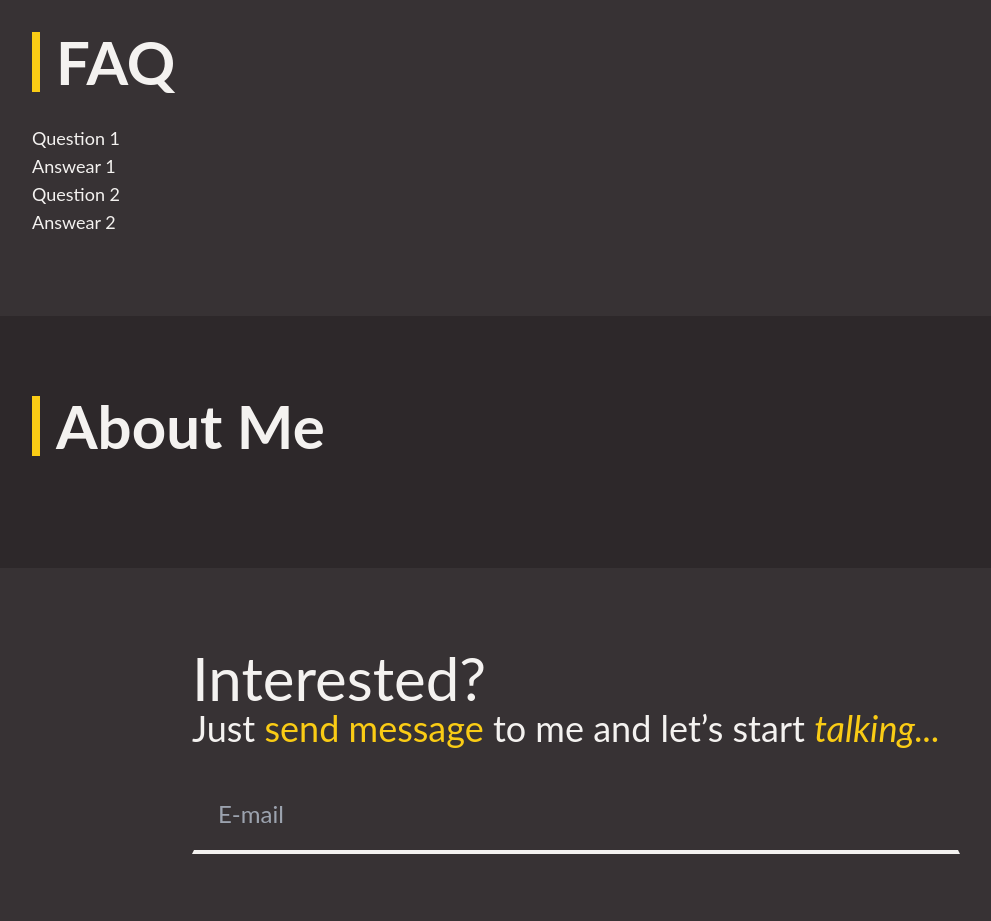
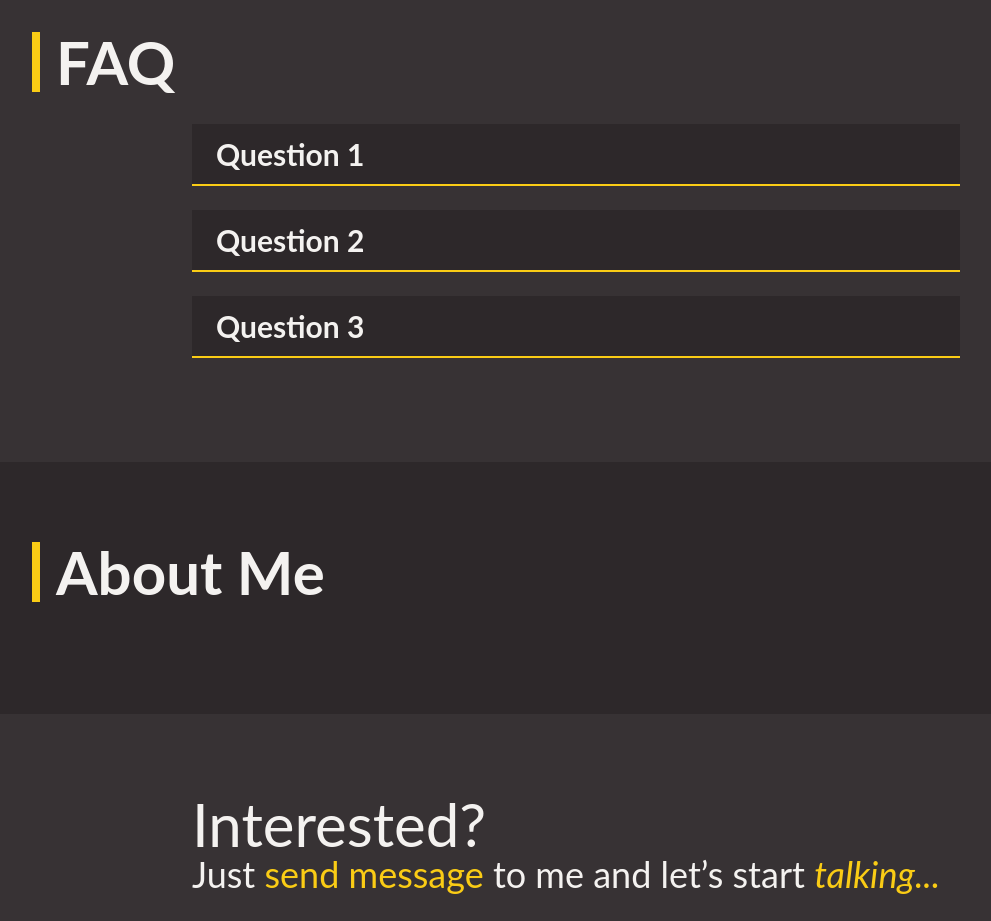
Before and after one commit to marcelmos/default-web-project, a React (Create React App) app: page / in a window 1280 px wide. Shown: the part 1800-2721 px from the top of the page, without its empty margins (64-1055 px from the left). Built offline with nearby package versions, Linux system fonts and the light colour scheme.

Commit message:
FAQ section

```diff
--- a/src/components/sections/FAQ.js
+++ b/src/components/sections/FAQ.js
@@ -1,20 +1,60 @@
 
 
 export default function FAQ(){
+    // Element data
+    const faqData = [
+        {
+            question: 'Question 1',
+            answear: 'Lorem ipsum, dolor sit amet consectetur adipisicing elit. Quibusdam ratione alias accusantium cum. Aut illum eius ipsam totam inventore maiores quod dolor voluptates, vero, quos consectetur nihil quidem officia? Aliquid.',
+        },
+        {
+            question: 'Question 2',
+            answear: 'Lorem ipsum, dolor sit amet consectetur adipisicing elit. Quibusdam ratione alias accusantium cum. Aut illum eius ipsam totam inventore maiores quod dolor voluptates, vero, quos consectetur nihil quidem officia? Aliquid.',
+        },
+        {
+            question: 'Question 3',
+            answear: 'Lorem ipsum, dolor sit amet consectetur adipisicing elit. Quibusdam ratione alias accusantium cum. Aut illum eius ipsam totam inventore maiores quod dolor voluptates, vero, quos consectetur nihil quidem officia? Aliquid.',
+        },
+    ]
+    // Element logic
+    const onShow = (index) => {
+        const div = document.querySelector(`.faq-answear[data-key='answear-${index}']`);
+
+        if(div.classList.contains('show')){
+            div.classList.remove('show');
+        }else{
+            div.classList.add('show');
+        }
+    }
 
 
-
+    // Render Section
     return(
         <section id="faq-section" className="py-20 px-24">
             <h2 className='section-header'>FAQ</h2>
 
-            <div className="grid grid-cols-3 gap-7 mt-8">
+            <div className="mt-8">
 
-                <div className="faq-wrapper">
-                    <div className="faq-question" data-label="question-1" onClick={console.log(document.querySelector('.faq-answear'))}>Question 1</div>
-                    <div className="faq-answear" data-label="answear-1">Answear 1</div>
-                    <div className="faq-question" data-label="question-2" onClick={console.log(document.querySelector('.faq-answear'))}>Question 2</div>
-                    <div className="faq-answear" data-label="answear-2">Answear 2</div>
+                <div className="faq-wrapper mx-auto">
+                    { faqData.map((el, index) => {
+                            return(
+                                <>
+                                    <div className="faq-question"
+                                    onClick={(event) =>{
+                                        onShow(index);
+                                        console.log(event.target);
+                                        if(event.target.classList.contains('opend')){
+                                            event.target.classList.remove('opend');
+                                        }else{
+                                            event.target.classList.add('opend');
+                                        }
+                                     }}>
+                                        { el.question }
+                                    </div>
+                                    <div className="faq-answear" data-key={`answear-${index}`}>{ el.answear }</div>
+                                </>
+                             );
+                        }) }
                 </div>
 
             </div>
--- a/src/index.css
+++ b/src/index.css
@@ -46,6 +46,30 @@ form .form-input:focus{
   @apply text-4xl xl:text-6xl border-l-8 border-yellow-400 font-bold pl-4;
 }
 
+.faq-wrapper{
+  @apply max-w-3xl;
+}
+.faq-question {
+  @apply w-full px-6 py-3 font-bold text-3xl bg-coal-600;
+}
+.faq-question.opend {
+  @apply bg-coal-700;
+}
+.faq-question.opend:hover {
+  @apply bg-coal-600;
+}
+.faq-question:hover {
+  @apply cursor-pointer bg-coal-700;
+}
+.faq-answear {
+  max-height: 0;
+  @apply w-full px-11 border-b-2 border-yellow-400 mb-6 overflow-hidden;
+}
+.faq-answear.show{
+  max-height: 9999px !important;
+  @apply py-4;
+}
+
 #projects-section,
 #about-me-section,
 #contact-section,
```
Also changed, not shown: public/manifest.json.
